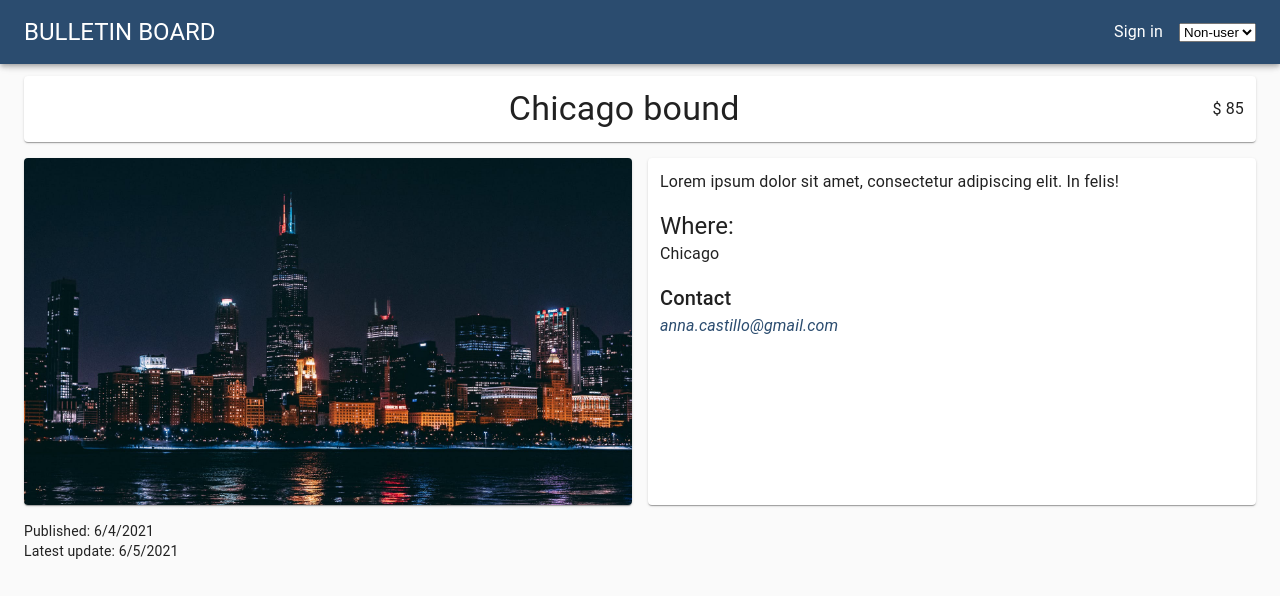
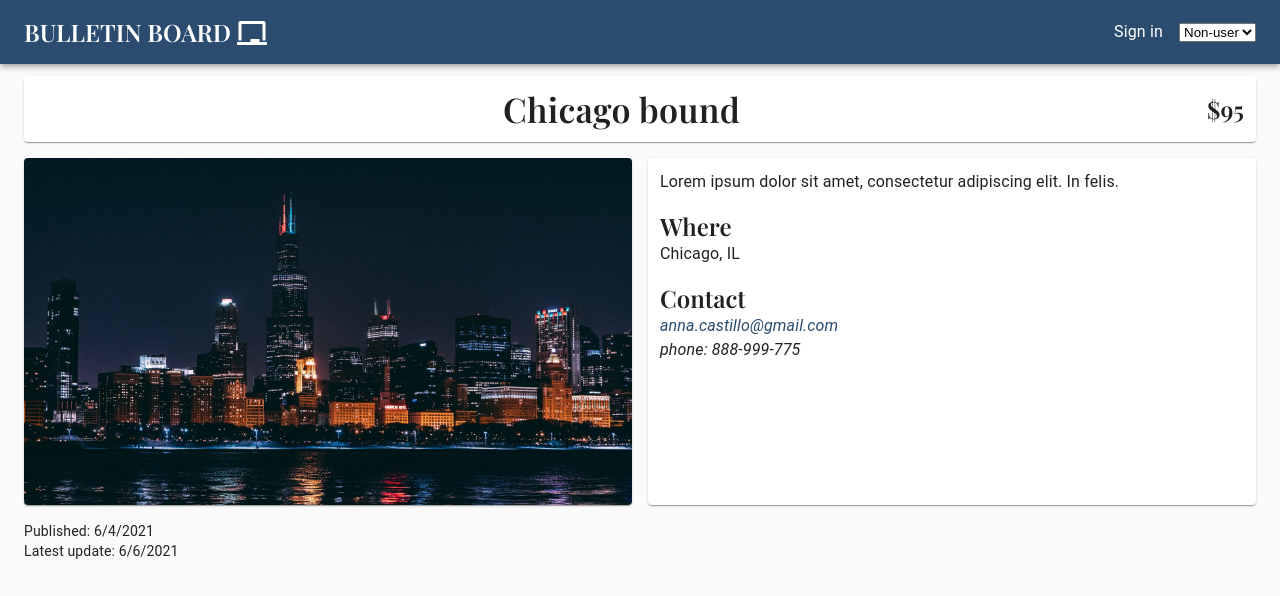
Before and after one commit to anna130993/bulletin-board, a React (Create React App) app: page /post/1 in a window 1280 px wide. Shown: the top 596 px of the page. Built offline with nearby package versions, Linux system fonts and the light colour scheme; data requests are answered from the project's data file.

Commit message:
Fix edit form issue & add some styling for main logo and posts

```diff
--- a/public/index.html
+++ b/public/index.html
@@ -4,7 +4,7 @@
     <meta charset="utf-8" />
     <meta name="viewport" content="width=device-width, initial-scale=1" />
     <title>Bulletin Board</title>
-    <link href="https://fonts.googleapis.com/css2?family=Merriweather:ital@1&display=swap" rel="stylesheet">
+    <link href="https://fonts.googleapis.com/css2?family=Playfair+Display:wght@600&display=swap" rel="stylesheet">
   </head>
   <body>
     <noscript>You need to enable JavaScript to run this app.</noscript>
--- a/server/db.json
+++ b/server/db.json
@@ -3,14 +3,14 @@
     {
       "id": "1",
       "title": "Chicago bound",
-      "text": "Lorem ipsum dolor sit amet, consectetur adipiscing elit. In felis!",
+      "text": "Lorem ipsum dolor sit amet, consectetur adipiscing elit. In felis.",
       "published": "2021-06-04T21:18:25.088Z",
-      "lastUpdate": "2021-06-05T22:53:15.154Z",
+      "lastUpdate": "2021-06-06T19:10:00.924Z",
       "email": "anna.castillo@gmail.com",
-      "tel": "888-999-775",
+      "phone": "888-999-775",
       "status": "published",
-      "price": "85",
-      "address": "Chicago",
+      "price": "95",
+      "location": "Chicago, IL",
       "photo": "/images/chicago.jpeg"
     },
     {
@@ -18,12 +18,12 @@
       "title": "New York, New York",
       "text": "Lorem ipsum dolor sit amet, consectetur adipiscing elit. In felis.",
       "published": "2021-05-05T21:18:25.088Z",
-      "lastUpdate": "2021-06-05T22:17:17.396Z",
+      "lastUpdate": "2021-06-06T19:00:27.849Z",
       "email": "stella.halstead@gmail.com",
-      "tel": "123456789",
+      "phone": "123-456-789",
       "status": "published",
       "price": "85",
-      "address": "NewYorkCity",
+      "location": "New York, NY",
       "photo": "/images/nyc.jpeg"
     },
     {
@@ -31,12 +31,12 @@
       "title": "Welcome to the game!",
       "text": "Lorem ipsum dolor sit amet, consectetur adipiscing elit. In felis.",
       "published": "2021-04-15T21:18:25.088Z",
-      "lastUpdate": "2021-06-05T22:09:27.718Z",
+      "lastUpdate": "2021-06-06T18:58:00.873Z",
       "email": "isabel.halstead@gmail.com",
-      "tel": "123-456-789",
+      "phone": "123-456-789",
       "status": "published",
       "price": "90",
-      "address": "Seattle",
+      "location": "Seattle, WA",
       "photo": "/images/seattle.jpeg"
     }
   ]
--- a/src/components/features/PostsArchive/PostsArchive.js
+++ b/src/components/features/PostsArchive/PostsArchive.js
@@ -29,7 +29,7 @@ const Component = ({className, children, posts}) => {
             <Card className={styles.item}>
               <CardMedia className={styles.media} image={photo} component='div' />
               <CardContent>
-                <Typography variant='h5' component='h2' noWrap>
+                <Typography variant='h5' component='h2' noWrap className={styles.title}>
                   {title}
                 </Typography>
               </CardContent>
--- a/src/components/features/PostsArchive/PostsArchive.module.scss
+++ b/src/components/features/PostsArchive/PostsArchive.module.scss
@@ -4,4 +4,8 @@
   .media {
     height: 250px;
   }
+
+  .title {
+    font-family: 'Playfair Display', serif;
+  }
 }
--- a/src/components/layout/Header/Header.js
+++ b/src/components/layout/Header/Header.js
@@ -12,6 +12,8 @@ import {UserHeader} from '../../features/UserHeader/UserHeader';
 import {AnonHeader} from '../../features/AnonHeader/AnonHeader';
 import Link from '@material-ui/core/Link';
 import {Link as RouterLink} from 'react-router-dom';
+import {FontAwesomeIcon} from '@fortawesome/react-fontawesome';
+import {faChalkboard} from '@fortawesome/free-solid-svg-icons';
 
 import styles from './Header.module.scss';
 
@@ -30,6 +32,8 @@ const Component = ({className, user, signin, signout}) => {
         <Toolbar className={styles.toolbar}>
           <Link component={RouterLink} to='/' variant='h5' className={styles.title} color='inherit' underline='none'>
             Bulletin Board
+            <span>    </span>
+            <FontAwesomeIcon icon={faChalkboard} />
           </Link>
           <GenHeader className={styles.nav} />
           <select value={user ? user.type : ''} onChange={chooseUser}>
--- a/src/components/layout/Header/Header.module.scss
+++ b/src/components/layout/Header/Header.module.scss
@@ -9,5 +9,6 @@
   .title {
     text-transform: uppercase;
     margin-right: auto;
+    font-family: 'Playfair Display', serif;
   }
 }
--- a/src/components/views/Post/Post.js
+++ b/src/components/views/Post/Post.js
@@ -38,10 +38,10 @@ const Component = ({className, children, post, user, postRequest, loadPost}) =>
       </Grid>)
       : '';
 
-    const location = post.address ?
+    const location = post.location ?
       (<Grid item xs>
-        <Typography variant='h5' component='h2'>Where:</Typography>
-        <Typography>{post.address}</Typography>
+        <Typography variant='h5' component='h2' className={styles.title}>Where</Typography>
+        <Typography>{post.location}</Typography>
       </Grid>)
       : '';
 
@@ -54,11 +54,11 @@ const Component = ({className, children, post, user, postRequest, loadPost}) =>
             <Paper className={styles.paper}>
               <Grid container alignItems='center'>
                 <Grid item xs>
-                  <Typography variant='h4' component='h1' align='center'>
+                  <Typography variant='h4' component='h1' align='center' className={styles.title}>
                     {post.title}
                   </Typography>
                 </Grid>
-                {post.price && <Grid item><Typography variant='subtitle1'>$ {post.price}</Typography></Grid>}
+                {post.price && <Grid item><Typography variant='h5' className={styles.title}>${post.price}</Typography></Grid>}
               </Grid>
             </Paper>
           </Grid>
@@ -73,7 +73,7 @@ const Component = ({className, children, post, user, postRequest, loadPost}) =>
                 </Grid>
                 {location}
                 <Grid item xs>
-                  <Typography variant='h6' component='h2'>Contact</Typography>
+                  <Typography variant='h5' component='h2' className={styles.title}>Contact</Typography>
                   <Typography component='address'>
                     <Link href={`mailto:${post.email}`}>{post.email}</Link><br/>
                     {post.phone && `phone: ${post.phone}`}<br />
--- a/src/components/views/Post/Post.module.scss
+++ b/src/components/views/Post/Post.module.scss
@@ -14,4 +14,8 @@
     object-fit: cover;
     border-radius: 4px;
   }
+
+  .title {
+    font-family: 'Playfair Display', serif;
+  }
 }
--- a/src/components/views/PostAdd/PostAdd.js
+++ b/src/components/views/PostAdd/PostAdd.js
@@ -59,7 +59,7 @@ const Component = ({user, savePost, postRequest}) => {
       const date = new Date();
       const postData = {
         ...newPost,
-        author: user.email,
+        updateAuthor: user.email,
         published: date,
         lastUpdate: date,
         status: 'published',
--- a/src/components/views/PostEdit/PostEdit.js
+++ b/src/components/views/PostEdit/PostEdit.js
@@ -28,12 +28,12 @@ const Component = ({user, post, loadPost, postRequest, updatePost}) => {
   useEffect(() => {
     loadPost();
   },
-  [loadPost]);
+  []);
 
   useEffect(() => {
     editChangedAd({...changedAd, ...post});
   },
-  [changedAd, post]);
+  [post]);
 
   useEffect(() => {
     if (postRequest.error && postRequest.type === 'UPDATE_POST') {
@@ -61,7 +61,7 @@ const Component = ({user, post, loadPost, postRequest, updatePost}) => {
       const postData = {
         ...post,
         ...changedAd,
-        author: user.email,
+        updateAuthor: user.email,
         lastUpdate: new Date(),
         status: 'published',
       };
```
